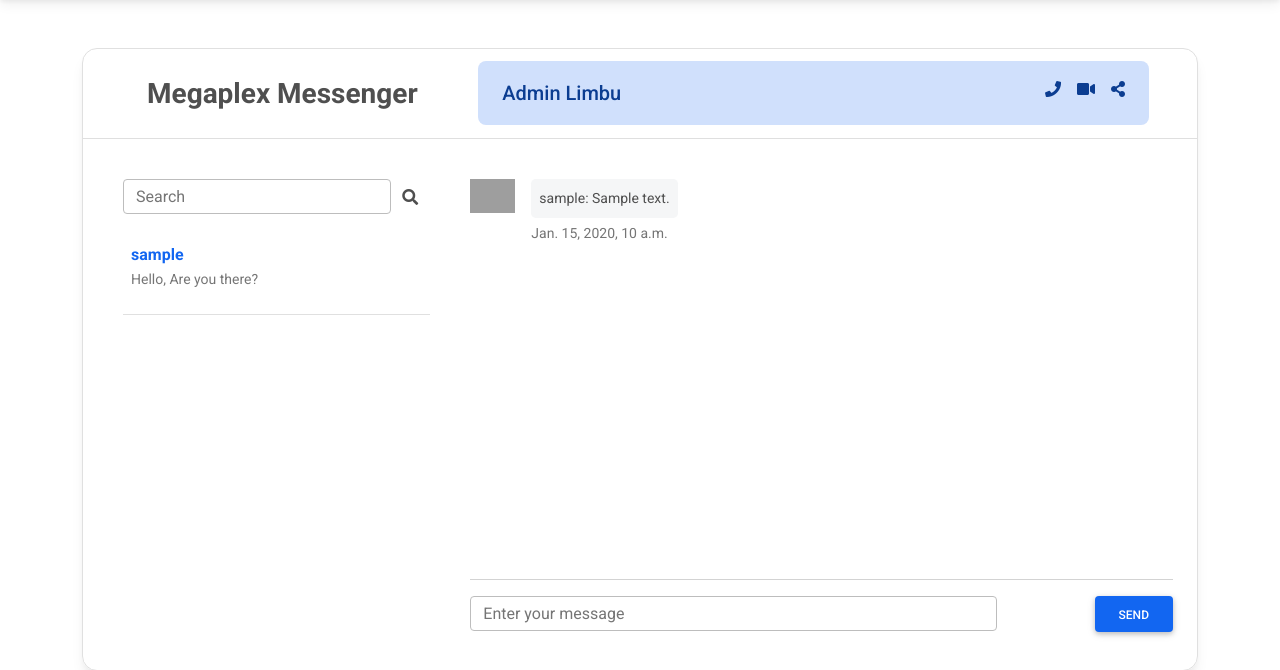
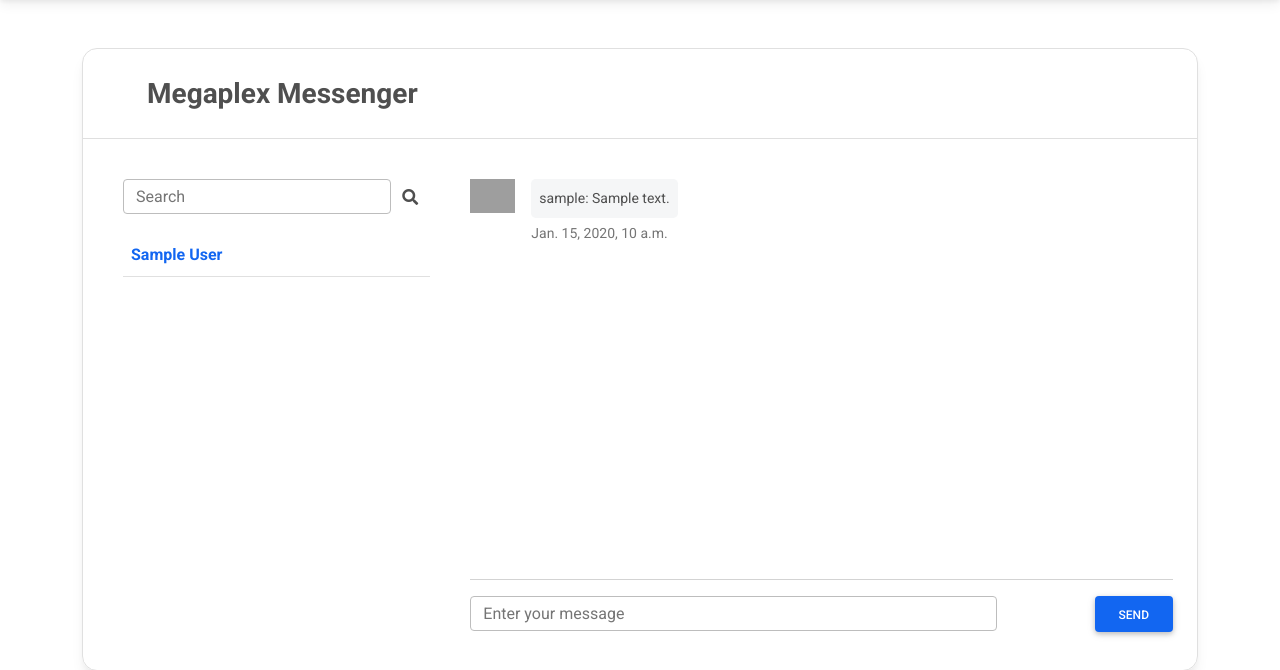
Before and after one commit to HMV2/Megaplex, a Django app: page /chat/ in a window 1280 px wide. Shown: the part 59-729 px from the top of the page. Run offline with Django 3.2, Linux system fonts and the light colour scheme; a user stored in the database is signed in; tables that the repository leaves empty hold one stand-in row (values such as "Sample post"); some libraries are stand-ins or nearby versions; grey boxes are pictures that could not be loaded.

Commit message:
Added First Name and Last name of sender in top part of message

```diff
--- a/directChat/templates/directChat/direct.html
+++ b/directChat/templates/directChat/direct.html
@@ -127,12 +127,15 @@
             <div class="container overflow-hidden">
               <div class="row">
                 <div class="col-4">
-                 <div class="p-3"><h5 class="mb-0 fs-3 fw-bold">Megaplex Messenger</h5></div>
+                  <div class="p-3">
+                    <h5 class="mb-0 fs-3 fw-bold">Megaplex Messenger</h5>
+                  </div>
                 </div>
                 <div class="col-8">
+                  {% if chat_user != None %}
                   <div class="alert alert-primary mb-0" role="alert">
                     <div class="d-flex justify-content-between">
-                    <h5 class="mb-0 me-3">Admin Limbu</h5>
+                      <h5 class="mb-0 me-3">{{chat_user}}</h5>
                       <div class="d-flex">
                         <i class="fa fa-phone me-3" aria-hidden="true"></i>
                         <i class="fa fa-video me-3" aria-hidden="true"></i>
@@ -140,6 +143,7 @@
                       </div>
                     </div>
                   </div>
+                  {% endif %}
                 </div>
               </div>
             </div>
@@ -169,9 +173,13 @@
                         <a class="{% if active_direct == message.user.username %}is-active{% endif %}"
                           href="{% url 'directs' message.user.id %}">
                           <div class="d-flex flex-row">
-                            <div class="pt-1">
-                              <p class="fw-bold mb-0">{{message.user.username}}</p>
-                              <p class="small text-muted">Hello, Are you there?</p>
+                            <div class="pt-1 d-flex  justify-content-around">
+                              <p class="fw-bold mb-0">{{message.user.first_name}} {{message.user.last_name}}</p>
+                              {% if message.unread %}
+                              <p style="font-weight: bold; color: red;">
+                                <span class="material-icons">mark_chat_unread</span> {{ message.unread }}
+                              </p>
+                              {% endif %}
                             </div>
                           </div>
                         </a>
@@ -188,18 +196,18 @@
 
               <div class="col-md-6 col-lg-7 col-xl-8">
 
-                <div class="pt-3 pe-3 overflow-auto"
-                  style="position: relative; height: 400px">
+                <div class="pt-3 pe-3 overflow-auto" style="position: relative; height: 400px">
 
                   <div class="flex-row justify-content-start">
                     {% for direct in directs %}
 
                     {% if direct.sender.username == user.username %}
                     <div class="d-flex flex-row justify-content-start">
-                      <img src="https://cdn-icons-png.flaticon.com/512/185/185852.png"
-                        alt="avatar 1" style="width: 45px; height: 100%;">
+                      <img src="https://cdn-icons-png.flaticon.com/512/185/185852.png" alt="avatar 1"
+                        style="width: 45px; height: 100%;">
                       <div>
-                        <p class="small p-2 ms-3 mb-1 rounded-3" style="background-color: #f5f6f7;">{{direct.sender.username}}: {{direct.body}}</p>
+                        <p class="small p-2 ms-3 mb-1 rounded-3" style="background-color: #f5f6f7;">
+                          {{direct.sender.username}}: {{direct.body}}</p>
                         <p class="small ms-3 mb-3 rounded-3 text-muted">{{direct.date}}</p>
                       </div>
                     </div>
--- a/directChat/views.py
+++ b/directChat/views.py
@@ -43,12 +43,13 @@ def Directs(request, username):
     for message in messages:
         if message['user'].username == username:
             message['unread'] = 0
-
+        chat_user = message["user"].first_name + " "+ message["user"].last_name
         context = {
             'directs': directs,
             'messages': messages,
             'active_direct': active_direct,
-            'current_user': current_user
+            'current_user': current_user,
+            'chat_user' : chat_user
         }
 
     template = loader.get_template('directChat/direct.html')
@@ -60,7 +61,6 @@ def Directs(request, username):
 def SendDirect(request):
     from_user = request.user
     to_user_username = request.POST.get('to_user')
-    print("User Name: " + to_user_username)
     body = request.POST.get('body')
 
     if request.method == 'POST':
--- a/templates/layout-message.html
+++ b/templates/layout-message.html
@@ -32,6 +32,8 @@
     <link rel="stylesheet" href="{% static 'css/main.css' %}">
     <link rel="stylesheet" href="{% static 'css/bulma.css' %}">
     <link rel="stylesheet" href="{% static 'css/bulma.min.css' %}">
+    <link href="https://fonts.googleapis.com/icon?family=Material+Icons"
+      rel="stylesheet">
 
 
 </head>
--- a/templates/layout.html
+++ b/templates/layout.html
@@ -21,6 +21,8 @@
     <link rel="stylesheet" href="{% static 'css/homepage.css' %}">
     <link rel="stylesheet" href="{% static 'css/navbar.css' %}">
     <link rel="stylesheet" href="{% static 'css/main.css' %}">
+    <link href="https://fonts.googleapis.com/icon?family=Material+Icons"
+      rel="stylesheet">
 
 
 </head>
```
Lines whose indentation alone changed are shown as unchanged.
